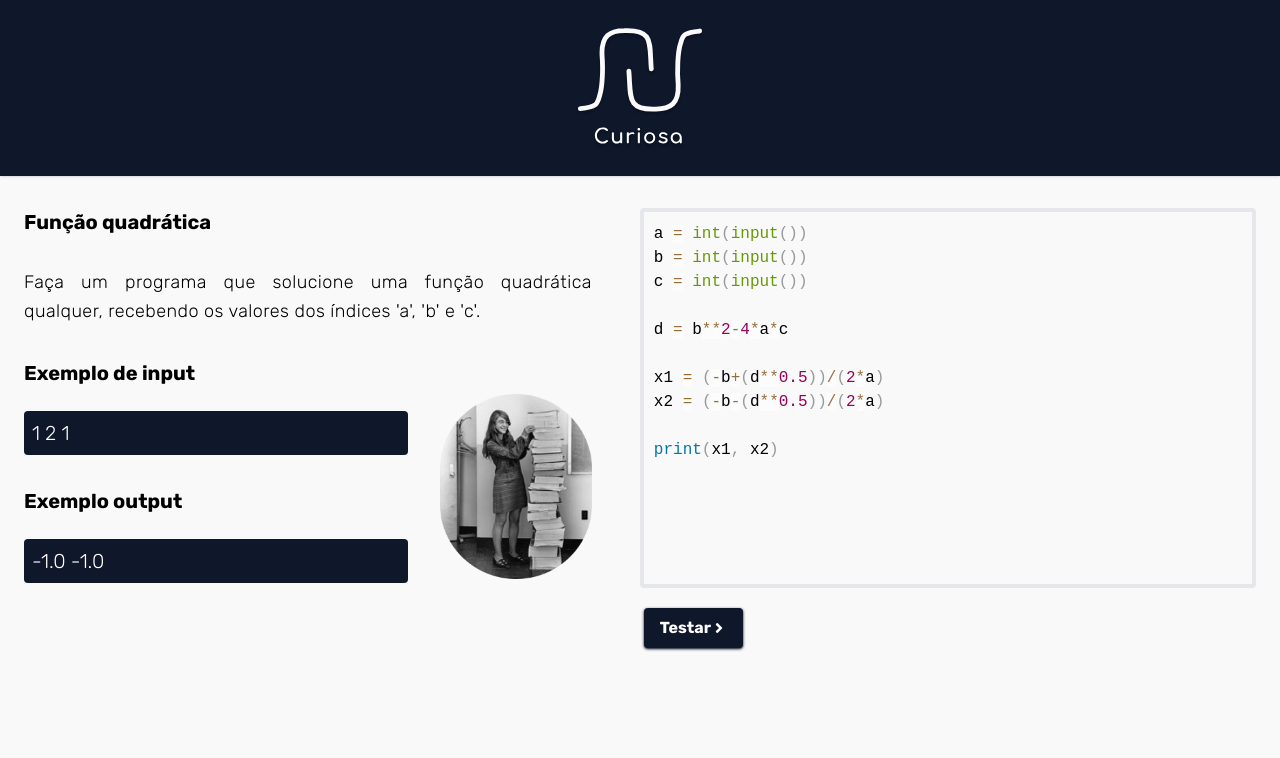
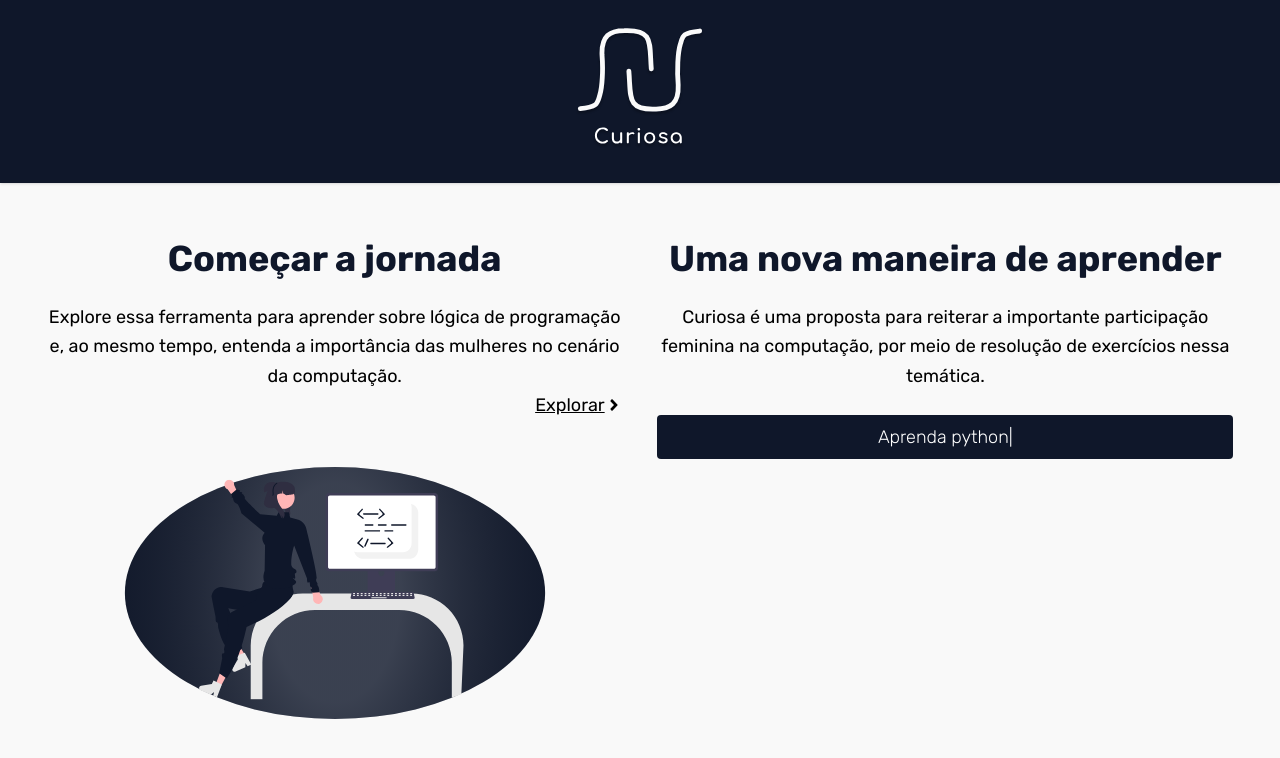
Before and after one commit to marcelo-schreiber/curiosa-website, a Next.js app: page / in a window 1280 px wide. Shown: the top 758 px of the page. Built offline with nearby package versions, Linux system fonts and the light colour scheme.

Commit message:
add: landing page

```diff
--- a/components/header.tsx
+++ b/components/header.tsx
@@ -1,11 +1,21 @@
 import React from "react";
 import Image from "next/image";
+import Link from "next/link";
 
 const Header: React.FC = () => {
   return (
     <header className="w-full bg-slate-900 shadow">
       <div className="flex items-center justify-center py-6">
-        <Image src="/Logo.svg" alt="curiosa logo" width={128} height={128} />
+        <Link href="/">
+          <a className="cursor-pointer">
+            <Image
+              src="/Logo.svg"
+              alt="curiosa logo"
+              width={128}
+              height={128}
+            />
+          </a>
+        </Link>
       </div>
     </header>
   );
--- a/package.json
+++ b/package.json
@@ -16,7 +16,8 @@
     "react": "18.2.0",
     "react-dom": "18.2.0",
     "react-icons": "^4.4.0",
-    "react-simple-code-editor": "^0.13.0"
+    "react-simple-code-editor": "^0.13.0",
+    "react-type-animation": "^2.1.1"
   },
   "devDependencies": {
     "@types/node": "18.7.11",
--- a/pages/index.tsx
+++ b/pages/index.tsx
@@ -1,136 +1,65 @@
-import React, { useState } from "react";
+import React from "react";
+import Head from "next/head";
 import Header from "../components/header";
-import Question from "../components/question";
-
-import Editor from "react-simple-code-editor";
-import { highlight, languages } from "prismjs";
-import "prismjs/components/prism-python";
-import "prismjs/themes/prism.css";
-import Head from "next/head";
-
-import { questions } from "../data/questions";
-import { AnswerSheet } from "./api/utils/questions";
-import { useLocalStorage } from "../hooks/useLocalStorage";
+import Link from "next/link";
+import { TypeAnimation } from "react-type-animation";
 import { FaAngleRight } from "react-icons/fa";
+import Image from "next/image";
 
 const Home = () => {
-  const [code, setCode] = useState(`a = int(input())
-b = int(input())
-c = int(input())
-
-d = b**2-4*a*c
-
-x1 = (-b+(d**0.5))/(2*a)
-x2 = (-b-(d**0.5))/(2*a)
-
-print(x1, x2)
-`);
-
-  const [isLoading, setIsLoading] = useState(false);
-  const { questionNumber, setQuestionNumber } = useLocalStorage("q", 1);
-  const [canGoToNextQuestion, setCanGoToNextQuestion] = useState(false);
-
-  const { input, output, imageUrl, problem, title } =
-    questions[questionNumber - 1];
-
-  const handleNextQuestion = () => {
-    setQuestionNumber(questionNumber + 1);
-    setCanGoToNextQuestion(false);
-  };
-
-  const handleSubmit = () => {
-    setIsLoading(true);
-    fetch("/api/runcode", {
-      method: "POST",
-      body: JSON.stringify({
-        code: code,
-        questionNumber,
-      }),
-    })
-      .then((x) => x.json())
-      .then(({ message }: { message: AnswerSheet }) => {
-        if (message.isCorrect && questionNumber < questions.length) {
-          setCanGoToNextQuestion(true);
-        }
-
-        if (message.isCorrect && questionNumber === questions.length) {
-          alert("Fim!");
-        }
-        setIsLoading(false);
-        console.log(message);
-      });
-  };
-
   return (
     <>
       <Head>
         <title>Curiosa | Home</title>
       </Head>
-      <main>
-        <Header />
-        <div className="flex flex-col h-full md:flex-row">
-          <div className="md:w-1/2">
-            <Question
-              input={input}
-              output={output}
-              title={title}
-              imageUrl={imageUrl}
-              problem={problem}
-            />
+      <Header />
+      <main className="mx-3 mt-6 xl:flex justify-evenly xl:mt-14">
+        <div className="flex flex-col xl:max-w-xl">
+          <h2 className="text-center font-semibold text-4xl mb-6 text-slate-900">
+            Começar a jornada
+          </h2>
+          <p className="text-center leading-relaxed text-lg">
+            Explore essa ferramenta para aprender sobre lógica de programação e,
+            ao mesmo tempo, entenda a importância das mulheres no cenário da
+            computação.
+          </p>
+          <div className="ml-auto mb-12">
+            <Link href="/problems">
+              <a className="flex items-center underline text-lg">
+                Explorar <FaAngleRight />
+              </a>
+            </Link>
           </div>
-          <div className="mx-6 mt-8 h-64 border-4 rounded md:w-1/2 md:h-auto">
-            <Editor
-              className="h-full"
-              value={code}
-              onValueChange={(code) => setCode(code)}
-              highlight={(code) => highlight(code, languages.python, "python")}
-              tabSize={4}
-              padding={10}
-              style={{
-                fontFamily: '"Fira code", "Fira Mono", monospace',
-                fontSize: 16,
-              }}
-            />
-            <div className="flex justify-between items-center">
-              <button
-                type="button"
-                className={`font-bold py-2 px-4 rounded bg-slate-900 text-white my-6 hover:bg-slate-800 ${
-                  isLoading ? "cursor-not-allowed" : "cursor-pointer"
-                } shadow-slate-900 shadow`}
-                onClick={handleSubmit}
-                disabled={isLoading}
-              >
-                {isLoading ? (
-                  <div className="flex items-center">
-                    <svg
-                      aria-hidden="true"
-                      className="mr-2 w-6 h-6 text-gray-200 animate-spin dark:text-gray-600 fill-blue-400"
-                      viewBox="0 0 100 101"
-                      fill="none"
-                      xmlns="http://www.w3.org/2000/svg"
-                    >
-                      <path d="M100 50.5908C100 78.2051 77.6142 100.591 50 100.591C22.3858 100.591 0 78.2051 0 50.5908C0 22.9766 22.3858 0.59082 50 0.59082C77.6142 0.59082 100 22.9766 100 50.5908ZM9.08144 50.5908C9.08144 73.1895 27.4013 91.5094 50 91.5094C72.5987 91.5094 90.9186 73.1895 90.9186 50.5908C90.9186 27.9921 72.5987 9.67226 50 9.67226C27.4013 9.67226 9.08144 27.9921 9.08144 50.5908Z" />
-                      <path d="M93.9676 39.0409C96.393 38.4038 97.8624 35.9116 97.0079 33.5539C95.2932 28.8227 92.871 24.3692 89.8167 20.348C85.8452 15.1192 80.8826 10.7238 75.2124 7.41289C69.5422 4.10194 63.2754 1.94025 56.7698 1.05124C51.7666 0.367541 46.6976 0.446843 41.7345 1.27873C39.2613 1.69328 37.813 4.19778 38.4501 6.62326C39.0873 9.04874 41.5694 10.4717 44.0505 10.1071C47.8511 9.54855 51.7191 9.52689 55.5402 10.0491C60.8642 10.7766 65.9928 12.5457 70.6331 15.2552C75.2735 17.9648 79.3347 21.5619 82.5849 25.841C84.9175 28.9121 86.7997 32.2913 88.1811 35.8758C89.083 38.2158 91.5421 39.6781 93.9676 39.0409Z" />
-                    </svg>
-                    <span>Testando...</span>
-                  </div>
-                ) : (
-                  <div className="flex items-center justify-center">
-                    Testar <FaAngleRight />
-                  </div>
-                )}
-              </button>
-              {canGoToNextQuestion && (
-                <button
-                  onClick={handleNextQuestion}
-                  className="flex items-center justify-center font-bold py-2 px-4 rounded bg-slate-900 text-white my-6 hover:bg-slate-800 shadow-slate-900 shadow"
-                >
-                  Próxima questão
-                  <FaAngleRight />
-                </button>
-              )}
-            </div>
-          </div>
+          <Image
+            src="/SampleUsageGirl.svg"
+            width={420}
+            height={252}
+            alt="garota programando no computador"
+          />
+        </div>
+        <div className="flex flex-col mt-6 xl:max-w-xl xl:mt-0">
+          <h2 className="text-center font-semibold text-4xl mb-6 text-slate-900">
+            Uma nova maneira de aprender
+          </h2>
+          <p className="text-center leading-relaxed text-lg">
+            Curiosa é uma proposta para reiterar a importante participação
+            feminina na computação, por meio de resolução de exercícios nessa
+            temática.
+          </p>
+          <TypeAnimation
+            className="text-center font-light text-lg mb-6 text-white bg-slate-900 mt-6 rounded py-2 "
+            sequence={[
+              "Aprenda sobre mulheres na computação",
+              1500,
+              "Aprenda python",
+              1500,
+              "Aprenda lógica de programação",
+              1500,
+            ]}
+            speed={60}
+            wrapper="h3"
+            repeat={Infinity}
+          />
         </div>
       </main>
     </>
```
Also changed, not shown: pages/problems.tsx (added, +140 -0 lines).
